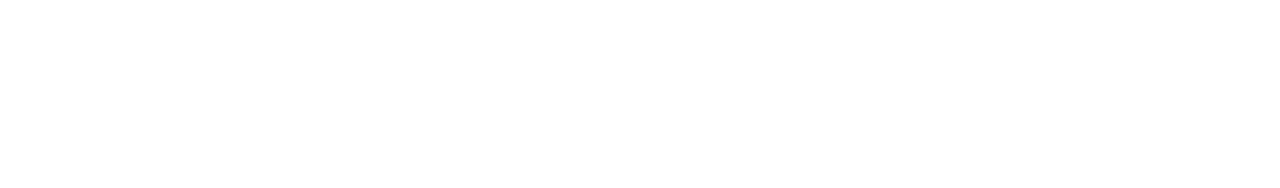
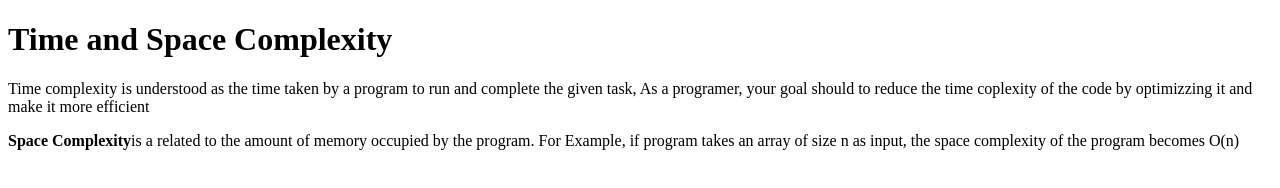
Before and after one commit to acciojob/time-and-space-complexity-MadhavBorkar, a website: page main.html in a window 1280 px wide. Drawn offline with Linux system fonts and the light colour scheme.

Commit message:
created a submission

```diff
--- a/main.html
+++ b/main.html
@@ -8,6 +8,9 @@
 
 <body>
 	<!-- the entire body must be written by student -->
+	<h1> Time and Space Complexity</h1>
+	<p> Time complexity is understood as the time taken by a program to run and complete the given task, As a programer, your goal should to reduce the time coplexity of the code by optimizzing it and make it more efficient </p>
+	<p><b>Space Complexity</b>is a related to the amount of memory occupied by the program. For Example, if program takes an array of size n as input, the space complexity of the program becomes O(n) </p>
     <script type="text/javascript" src="./script.js">
 </script>
 
```
